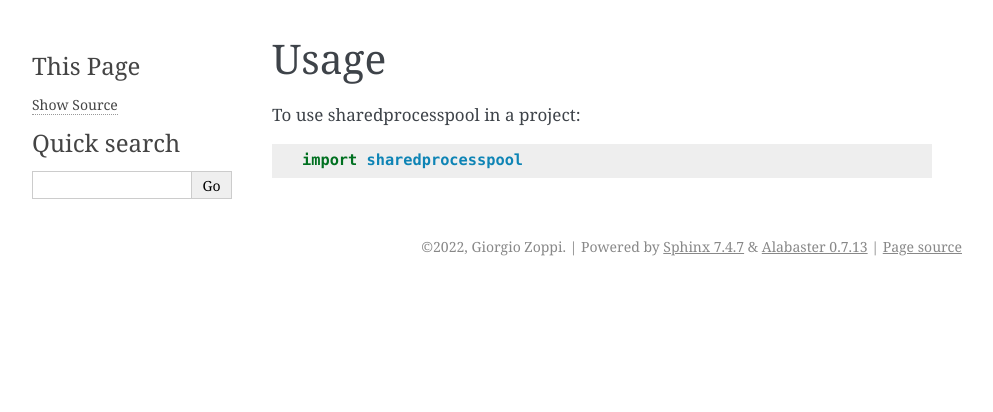
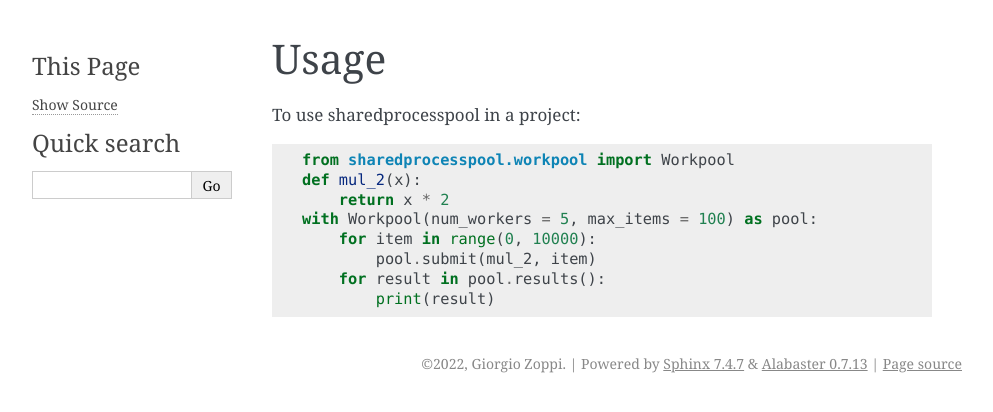
Before and after one commit to giorgiozoppi/sharedprocesspool, a Sphinx documentation site: the page built from docs/usage.rst, in a window 1280 px wide. Shown: the top 412 px of the page, without its empty margins (148-1141 px from the left). Built offline with Sphinx 7.4.7, drawn with Linux system fonts in a browser that asks for light colours; pages that are not in the unit, such as notebooks, are missing from menus.

Commit message:
modified:   docs/usage.rst

```diff
--- a/docs/usage.rst
+++ b/docs/usage.rst
@@ -4,4 +4,11 @@ Usage
 
 To use sharedprocesspool in a project::
 
-    import sharedprocesspool
+    from sharedprocesspool.workpool import Workpool
+    def mul_2(x):
+        return x * 2
+    with Workpool(num_workers = 5, max_items = 100) as pool:
+        for item in range(0, 10000):
+            pool.submit(mul_2, item)
+        for result in pool.results():
+            print(result)
```
